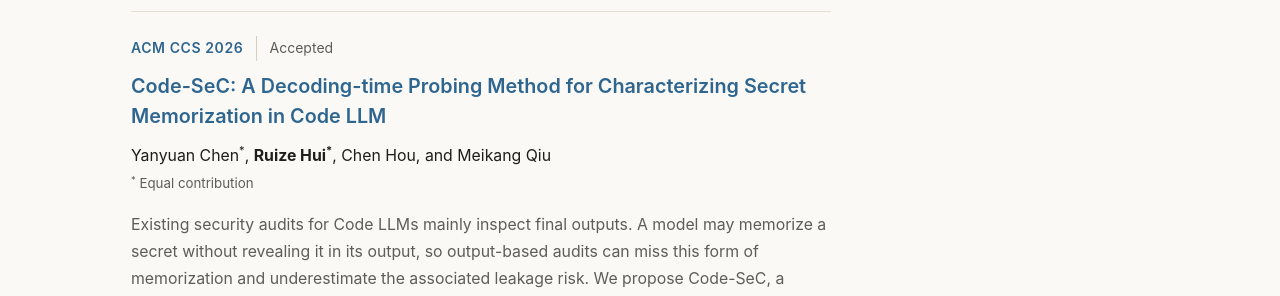
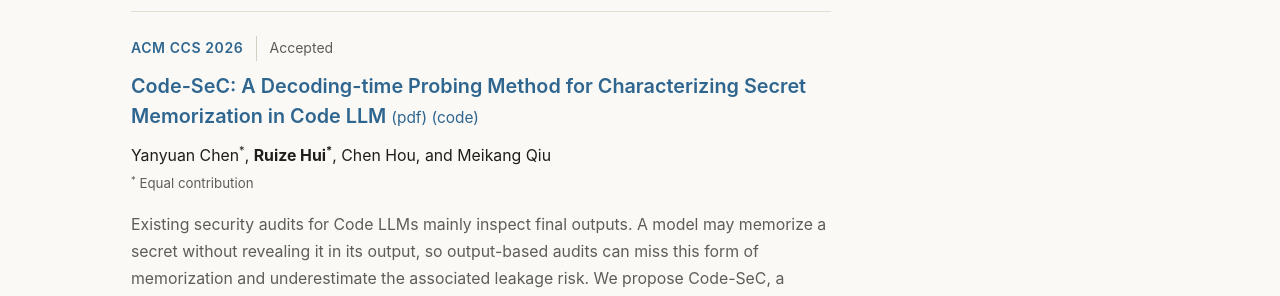
Before and after one commit to horizon0320/horizon0320.github.io, a Jekyll site: the page built from index.md, in a window 1280 px wide and 1400 px high, scrolled down 712 px. Shown: the part 150-446 px from the top of the window. Built offline with Jekyll 4.4.1, drawn with Linux system fonts in a browser that asks for light colours; a script that is not in the unit is left out.

Commit message:
Add downloadable Code-SeC PDF and source code links

```diff
--- a/_sass/_profile.scss
+++ b/_sass/_profile.scss
@@ -264,6 +264,12 @@ body.profile-style {
     }
   }
 
+  .publication__resources {
+    font-size: 0.78em;
+    font-weight: 400;
+    white-space: nowrap;
+  }
+
   .publication .publication__authors {
     margin: 0 0 0.15rem;
     font-size: 0.88rem;
--- a/index.md
+++ b/index.md
@@ -18,7 +18,7 @@ My research focuses on building **safe and efficient LLMs and agents**, with par
 
 <article class="publication" aria-labelledby="code-sec-title">
   <p class="publication__venue">ACM CCS 2026 <span class="publication__status">Accepted</span></p>
-  <h3 id="code-sec-title" class="publication__title"><a href="https://dl.acm.org/doi/10.1145/3830454.3846643">Code-SeC: A Decoding-time Probing Method for Characterizing Secret Memorization in Code LLM</a></h3>
+  <h3 id="code-sec-title" class="publication__title"><a href="https://dl.acm.org/doi/10.1145/3830454.3846643">Code-SeC: A Decoding-time Probing Method for Characterizing Secret Memorization in Code LLM</a> <span class="publication__resources"><a href="{{ '/files/3830454.3846643.pdf' | relative_url }}" download aria-label="Download Code-SeC PDF">(pdf)</a> <a href="https://github.com/yanyuanOO/Code-SeC" aria-label="Code-SeC source code on GitHub">(code)</a></span></h3>
   <p class="publication__authors">Yanyuan Chen<sup>*</sup>, <strong>Ruize Hui<sup>*</sup></strong>, Chen Hou, and Meikang Qiu</p>
   <p class="publication__note"><sup>*</sup> Equal contribution</p>
   <p class="publication__abstract">Existing security audits for Code LLMs mainly inspect final outputs. A model may memorize a secret without revealing it in its output, so output-based audits can miss this form of memorization and underestimate the associated leakage risk. We propose Code-SeC, a decoding-time probing and intervention framework that analyzes candidate-token distributions and introduces a Trace-Uncertainty Score to detect memorization-related signals. We further use contrastive decoding to amplify these signals in the candidate-token space, enabling the detection of latent leakage risks before model release.</p>
```
Also changed, not shown: _publications/2026-11-25-code-sec.md (+3 -1 lines), 1 other file.
